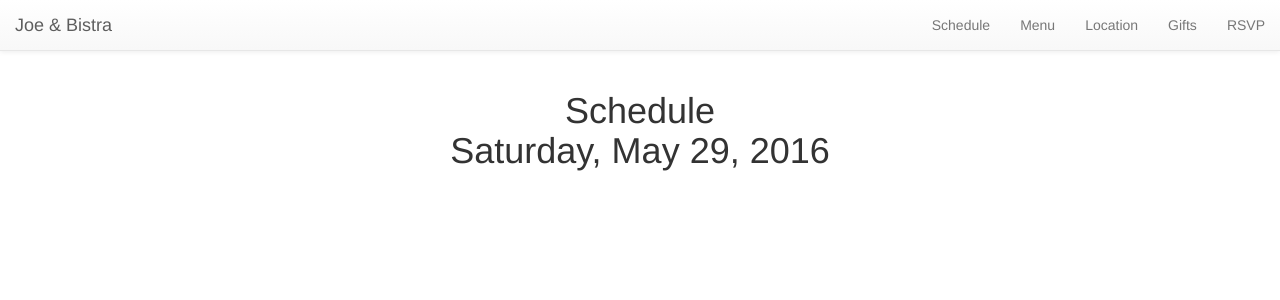
After one commit to jbinney/wedding, a Django app: page /schedule/ in a window 1280 px wide. The commit adds this page. Shown: the top 300 px of the page. Run offline with Django 3.2, Linux system fonts and the light colour scheme; some libraries are stand-ins or nearby versions.

Commit message:
Add placeholder for schedule page

```diff
--- a/wedding/templates/wedding/base.html
+++ b/wedding/templates/wedding/base.html
@@ -49,12 +49,12 @@
           <span class="icon-bar"></span>
           <span class="icon-bar"></span>
         </button>
-        <a class="navbar-brand" href="#">Joe &amp; Bistra</a>
+        <a class="navbar-brand" href="{% url 'home' %}">Joe &amp; Bistra</a>
       </div>
 
       <div class="collapse navbar-collapse" id="navbar_collapse">
         <ul class="nav navbar-nav navbar-right">
-          <li><a href="#">Schedule</a></li>
+          <li><a href="{% url 'schedule' %}">Schedule</a></li>
           <li><a href="#">Menu</a></li>
           <li><a href="#">Location</a></li>
           <li><a href="#">Gifts</a></li>
--- /dev/null
+++ b/wedding/templates/wedding/schedule.html
@@ -0,0 +1,11 @@
+{% extends 'wedding/base.html' %}
+
+{% load staticfiles %}
+
+{% block content %}
+<h1>
+  Schedule
+  <br>
+  Saturday, May 29, 2016
+</h1>
+{% endblock %}
--- a/wedding/urls.py
+++ b/wedding/urls.py
@@ -22,4 +22,7 @@ urlpatterns = [
         TemplateView.as_view(template_name='wedding/home.html'),
         name='home'),
     url(r'^admin/', include(admin.site.urls)),
+    url(r'^schedule/$',
+        TemplateView.as_view(template_name='wedding/schedule.html'),
+        name='schedule'),
 ]
```
